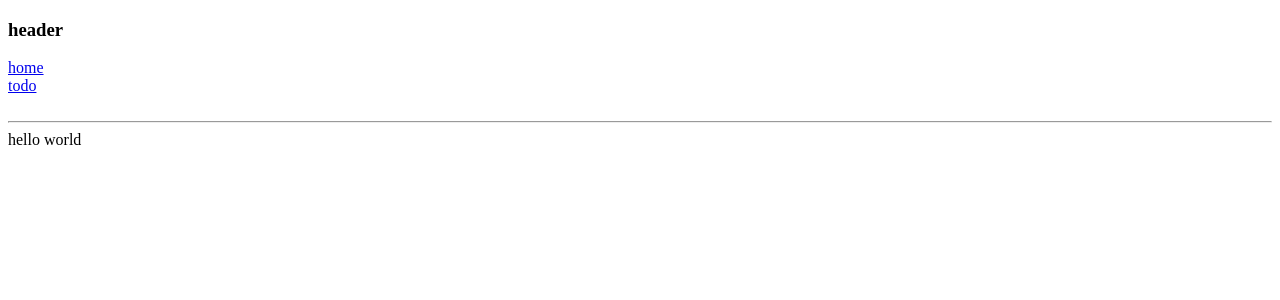
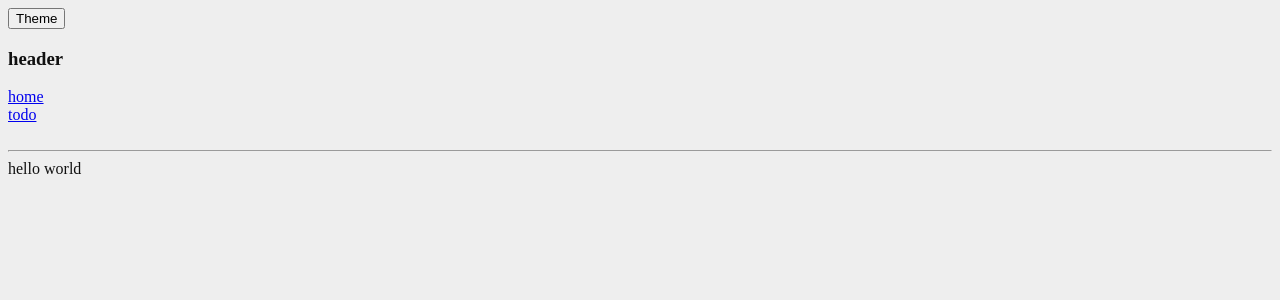
Before and after one commit to webcodur/TddTodo, a Next.js app in the folder front/: page / in a window 1280 px wide. Shown: the top 300 px of the page. Built offline with nearby package versions, Linux system fonts and the light colour scheme.

Commit message:
dark mode basic settings added

```diff
--- a/front/pages/_app.tsx
+++ b/front/pages/_app.tsx
@@ -1,8 +1,35 @@
-import type { AppProps } from 'next/app'
-import AppLayout from '../component/Applayout'
+import type { AppProps } from "next/app";
+import AppLayout from "../component/Applayout";
+import { createGlobalStyle, ThemeProvider } from "styled-components";
+import { useState } from "react";
+
+declare module "styled-components" {
+  export interface DefaultTheme {
+    mode: string;
+  }
+}
+
+const GlobalStyle = createGlobalStyle`
+  body {
+    background-color: ${(props) =>
+      props.theme.mode === "dark" ? "#111" : "#EEE"};
+    color: ${(props) => (props.theme.mode === "dark" ? "#EEE" : "#111")};
+  }
+`;
 
 export default function App({ Component, pageProps }: AppProps) {
-  return <AppLayout>
-    <Component {...pageProps} />
-  </AppLayout>
+  const [themeMode, setThemeMode] = useState("light");
+  const toggleTheme = () => {
+    setThemeMode(themeMode === "light" ? "dark" : "light");
+  };
+
+  return (
+    <ThemeProvider theme={{ mode: themeMode }}>
+      <GlobalStyle />
+      <button onClick={toggleTheme}>Theme</button><br/>
+      <AppLayout>
+        <Component {...pageProps} />
+      </AppLayout>
+    </ThemeProvider>
+  );
 }
```
